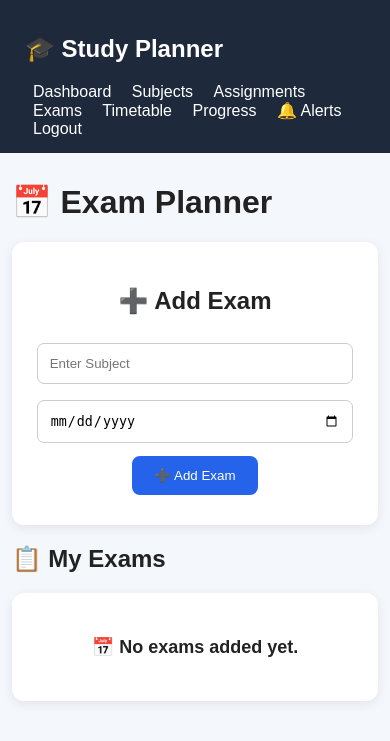
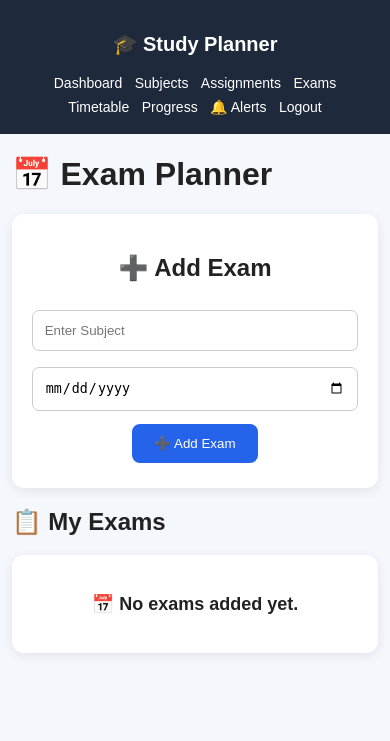
Before and after one commit to saranrj-dev/student-smart-study-planner, a Flask app: page /exams in a window 390 px wide. Shown: the top 741 px of the page. Run offline with Flask 3, Linux system fonts and the light colour scheme; the visitor is signed in with stand-in values (Sample User, id 1); data that the repository does not hold is empty; some libraries are stand-ins or nearby versions.

Commit message:
Update style.css

```diff
--- a/static/style.css
+++ b/static/style.css
@@ -272,3 +272,92 @@ body.dark-mode .success {
         padding: 8px;
     }
 }
+/* =========================
+   MOBILE FRIENDLY
+   ========================= */
+
+@media (max-width: 800px) {
+
+    nav {
+        text-align: center;
+    }
+
+    nav h2 {
+        margin-bottom: 15px;
+    }
+
+    nav a {
+        display: inline-block;
+        margin: 5px;
+    }
+
+    .main {
+        width: 94%;
+        margin: 20px auto;
+    }
+
+    .cards {
+        grid-template-columns: repeat(2, 1fr);
+        gap: 12px;
+    }
+
+    .card {
+        padding: 18px 10px;
+    }
+
+    .card h3 {
+        font-size: 16px;
+    }
+
+    .card p {
+        font-size: 24px;
+    }
+
+    table {
+        display: block;
+        overflow-x: auto;
+        white-space: nowrap;
+    }
+}
+
+
+@media (max-width: 500px) {
+
+    nav h2 {
+        font-size: 20px;
+    }
+
+    nav a {
+        font-size: 14px;
+        margin: 4px;
+    }
+
+    .cards {
+        grid-template-columns: 1fr;
+    }
+
+    .card {
+        padding: 20px;
+    }
+
+    .hero {
+        padding: 70px 15px;
+    }
+
+    .hero h1 {
+        font-size: 28px;
+    }
+
+    .hero p {
+        font-size: 17px;
+    }
+
+    .form-box {
+        margin: 50px auto;
+        padding: 20px;
+    }
+
+    .dark-mode-btn {
+        margin: 5px;
+    }
+}
```
